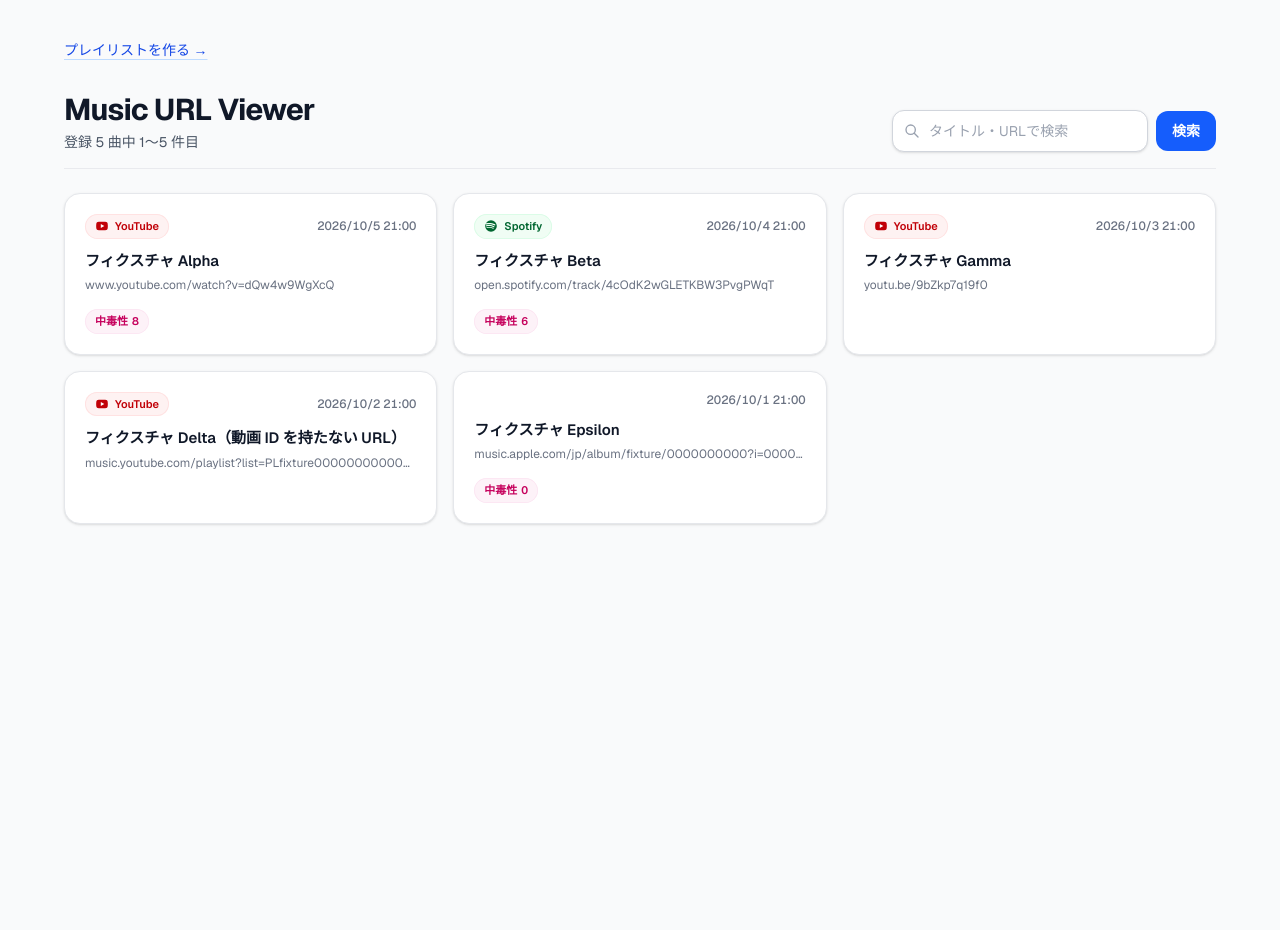
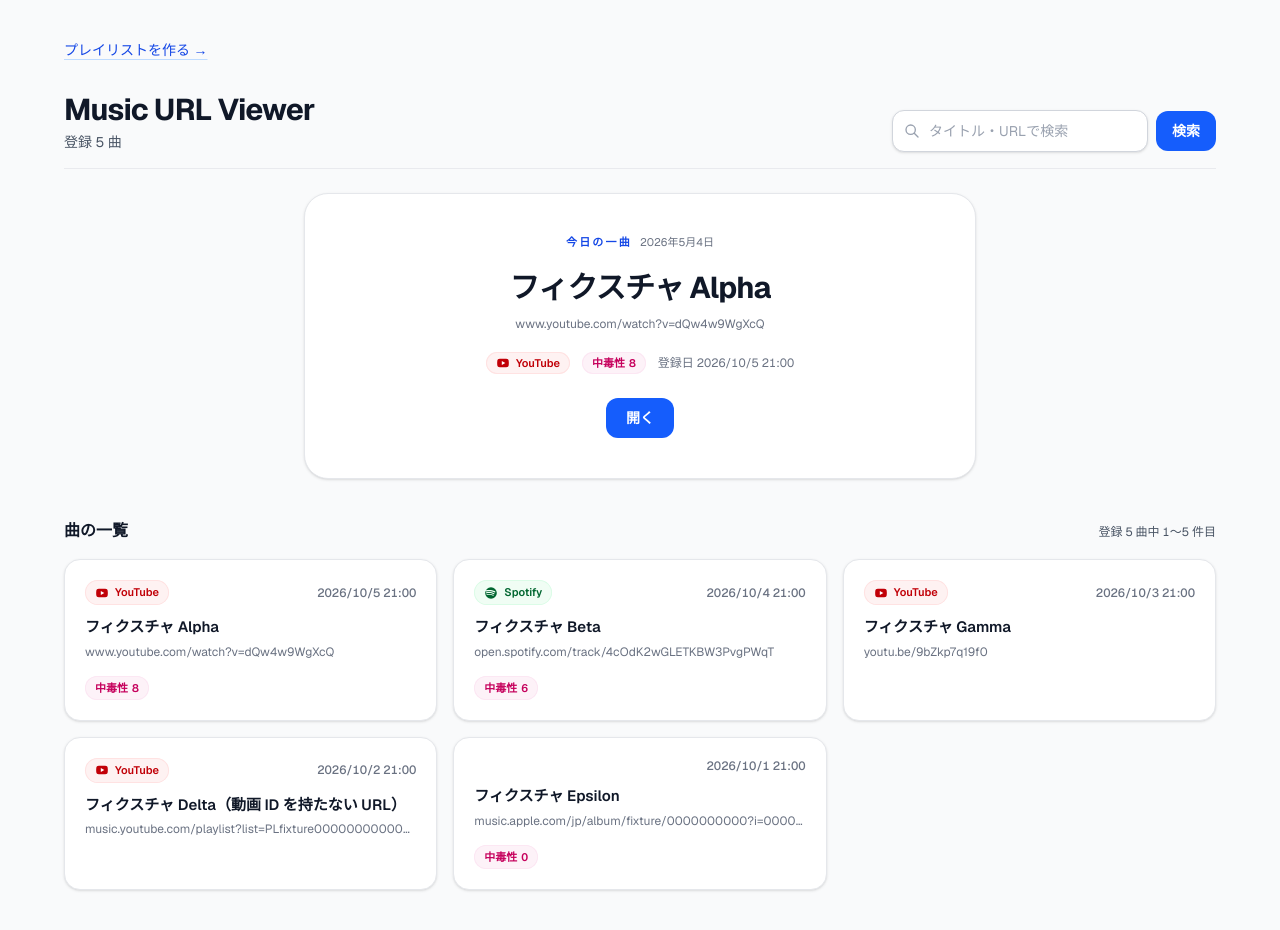
Before and after one commit to tomonop551/music-url-viewer, a Next.js app: page / in a window 1280 px wide. Before the commit the page ends 800 px from the top, so only its background shows below. Built offline with nearby package versions, Linux system fonts and the light colour scheme.

Commit message:
feat(ui): トップを今日の一曲中心のレイアウトに変える

```diff
--- a/src/app/page.tsx
+++ b/src/app/page.tsx
@@ -1,11 +1,24 @@
-import { loadMusicPage } from "@/lib/catalog/source";
+import { jstDateKey } from "@/lib/catalog/daily-pick";
+import type { MusicRow } from "@/lib/catalog/catalog";
+import { loadDailyPick, loadMusicPage } from "@/lib/catalog/source";
 import { MusicList } from "@/components/MusicList";
+import { TodayPick } from "@/components/TodayPick";
 import type { MusicUrlRecord } from "@/types/music";
 
 export const dynamic = "force-dynamic";
 
 // ISR（Incremental Static Regeneration）: 1 日 = 86400 秒
 export const revalidate = 86400;
+
+function toRecord(row: MusicRow): MusicUrlRecord {
+  return {
+    message_id: row.message_id,
+    url: row.url,
+    timestamp: row.timestamp,
+    ...(row.title ? { title: row.title } : {}),
+    ...(row.dopamine !== undefined ? { dopamine: row.dopamine } : {}),
+  };
+}
 
 // 検索語とページ番号は URL（?q=&page=）に載せ、絞り込みは D1 側で行う。
 // 一覧は常に 1 ページ分だけを取るので、件数が増えても取得量は一定。
@@ -18,15 +31,17 @@ export default async function Home({
   const query = typeof params.q === "string" ? params.q : "";
   const requestedPage = Number.parseInt(typeof params.page === "string" ? params.page : "1", 10);
 
-  const musicPage = await loadMusicPage({ query, page: requestedPage });
+  // 「今日」はサーバ側で 1 回だけ確定させる。クライアントで new Date() から求めると、
+  // 日付を跨いだ瞬間に SSR と hydration で別の曲になる。
+  const dateKey = jstDateKey(new Date());
 
-  const musicUrls: MusicUrlRecord[] = musicPage.rows.map((r) => ({
-    message_id: r.message_id,
-    url: r.url,
-    timestamp: r.timestamp,
-    ...(r.title ? { title: r.title } : {}),
-    ...(r.dopamine !== undefined ? { dopamine: r.dopamine } : {}),
-  }));
+  // 「今日の一曲」は検索語に依らず全件から選ぶ。そのため一覧とは別に引く（page 2 以降も同じ曲）。
+  const [musicPage, dailyPick] = await Promise.all([
+    loadMusicPage({ query, page: requestedPage }),
+    loadDailyPick(dateKey),
+  ]);
+
+  const musicUrls = musicPage.rows.map(toRecord);
 
   return (
     <main className="min-h-screen bg-gray-50 px-4 py-10 sm:px-6 lg:px-8">
@@ -46,6 +61,7 @@ export default async function Home({
           pageSize={musicPage.pageSize}
           total={musicPage.total}
           lastPage={musicPage.lastPage}
+          hero={<TodayPick item={dailyPick ? toRecord(dailyPick) : null} dateKey={dateKey} />}
         />
       </div>
     </main>
--- a/src/components/MusicList.tsx
+++ b/src/components/MusicList.tsx
@@ -1,4 +1,6 @@
 import Link from "next/link";
+import type { ReactNode } from "react";
+
 import type { MusicUrlRecord } from "@/types/music";
 import { MusicCard } from "./MusicCard";
 
@@ -9,16 +11,19 @@ interface MusicListProps {
   pageSize: number;
   total: number;
   lastPage: number;
+  // ヘッダーと一覧の間に差し込む要素（トップの「今日の一曲」）。追従するヘッダーを
+  // 先頭に保つ必要があるため、ページ側ではなくここで受け取る。
+  hero?: ReactNode;
 }
 
 // 検索とページ送りは URL（?q=&page=）で表す。絞り込みは D1 側で済ませてあるので、
 // ここは「与えられた 1 ページを描く」だけにしてある（ブラウザ側の状態を持たない）。
-export function MusicList({ items, query, page, pageSize, total, lastPage }: MusicListProps) {
+export function MusicList({ items, query, page, pageSize, total, lastPage, hero }: MusicListProps) {
   const from = total === 0 ? 0 : (page - 1) * pageSize + 1;
   const to = Math.min(page * pageSize, total);
-  const countLabel = query
-    ? `「${query}」に一致 ${total} 曲中 ${from}〜${to} 件目`
-    : `登録 ${total} 曲中 ${from}〜${to} 件目`;
+  // ヘッダーは総件数だけを持ち、範囲は一覧の見出しに置く（ヒーローの曲と混ざらないようにする）。
+  const totalLabel = query ? `「${query}」に一致 ${total} 曲` : `登録 ${total} 曲`;
+  const rangeLabel = total === 0 ? "0 件" : `${from}〜${to} 件目`;
 
   // 検索語を保ったままページだけ差し替える（1 ページ目は page を省いて URL を短く保つ）
   const pageHref = (target: number) => {
@@ -43,7 +48,7 @@ export function MusicList({ items, query, page, pageSize, total, lastPage }: Mus
               Music URL Viewer
             </h1>
             <p className="mt-1 text-sm text-gray-600">
-              {countLabel}
+              {totalLabel}
               {query && (
                 <>
                   {" · "}
@@ -103,10 +108,24 @@ export function MusicList({ items, query, page, pageSize, total, lastPage }: Mus
         </div>
       </header>
 
+      {hero}
+
+      <section aria-labelledby="music-list-heading">
+        <div className="mb-4 flex flex-wrap items-baseline justify-between gap-x-4 gap-y-1">
+          <h2 id="music-list-heading" className="text-base font-semibold text-gray-900">
+            曲の一覧
+          </h2>
+          <p className="text-xs tabular-nums text-gray-600">
+            {totalLabel}中 {rangeLabel}
+          </p>
+        </div>
+
         {items.length === 0 ? (
           <div className="rounded-2xl border border-dashed border-gray-300 bg-white px-6 py-16 text-center">
             <p className="text-sm text-gray-600">
-            {query ? "検索条件に一致する曲が見つかりませんでした。" : "表示できるURLがありません。"}
+              {query
+                ? "検索条件に一致する曲が見つかりませんでした。"
+                : "表示できるURLがありません。"}
             </p>
             {query && (
               <Link
@@ -124,6 +143,7 @@ export function MusicList({ items, query, page, pageSize, total, lastPage }: Mus
             ))}
           </div>
         )}
+      </section>
 
       {lastPage > 1 && (
         <nav
```
Lines whose indentation alone changed are shown as unchanged.
